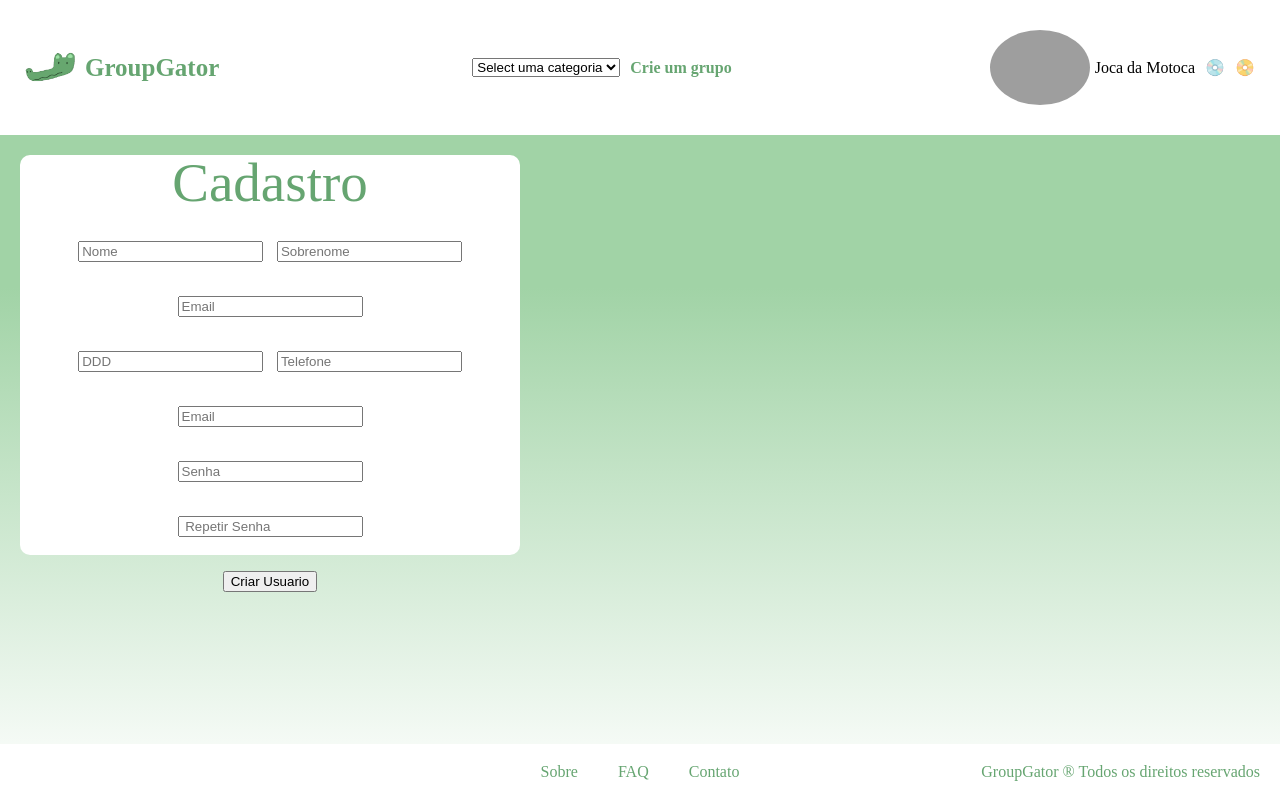
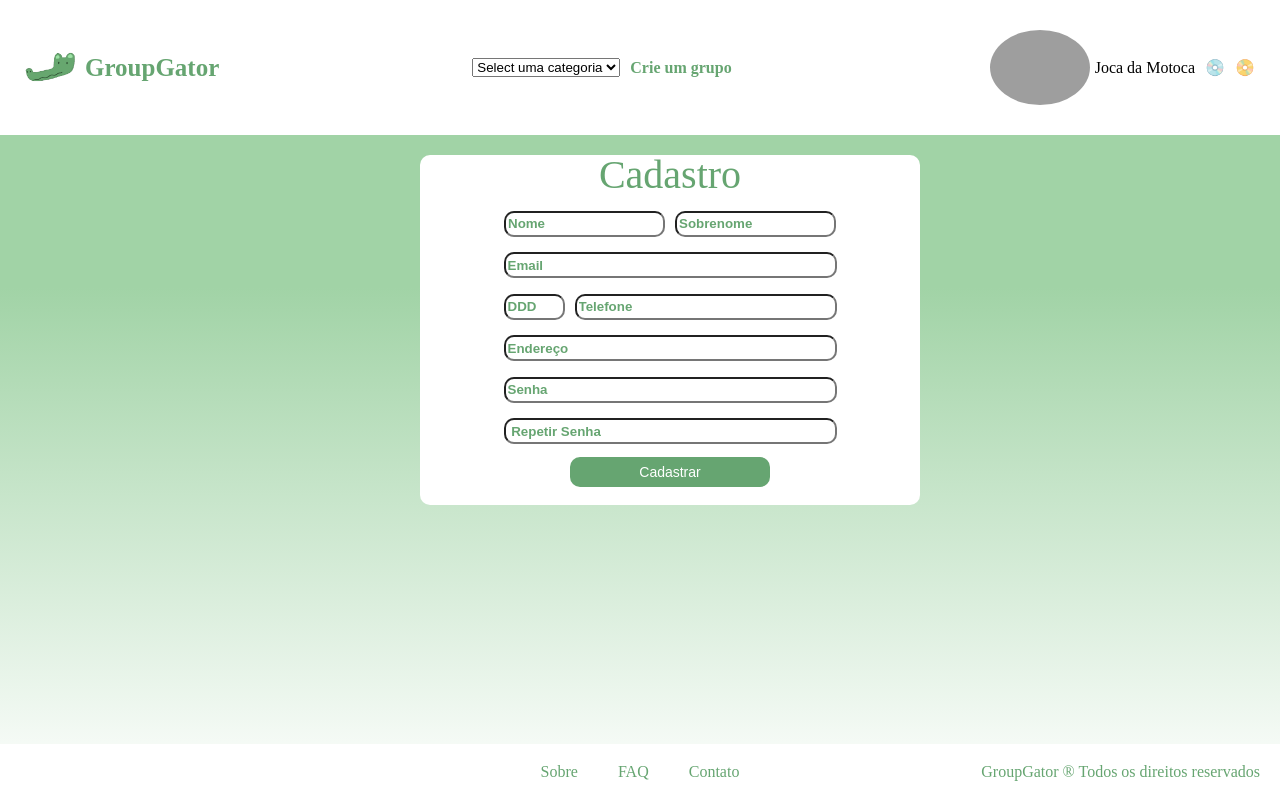
Before and after one commit to matheuskroska/academic-groupgator, a React (Create React App) app: page /signIn in a window 1280 px wide. Built offline with nearby package versions, Linux system fonts and the light colour scheme; grey boxes are pictures that could not be loaded.

Commit message:
routes e auth

```diff
--- a/src/components/Header/Header.js
+++ b/src/components/Header/Header.js
@@ -2,6 +2,7 @@ import React from 'react'
 import {NavContainer,NavWrapper,NavLeft,NavRight,NavCenter, NavProfile, NavSidebar} from './Header.elements'
 import { useState } from 'react';
 import logo  from '../../img/logo.png';
+
 
 export const Header = () => {
 
--- a/src/css/style.css
+++ b/src/css/style.css
@@ -35,6 +35,13 @@ h8{
     color: #335237;
 }
 
+h9{
+    font-style: 'Roboto Condensed', sans-serif;
+    font-size: 16px;
+    text-align: left;
+    color: #66A571;
+}
+
 .bSignIn{
     background-color: #66A571;
     color: white;
@@ -60,10 +67,80 @@ h8{
 .signIn{
     text-align: center;
     align-items: center;
-    font-size: 55px;
+    font-size: 40px;
     color: #66A571;
     width: 500px;
-    height: 400px;
+    height: 350px;
     background-color: #ffffff;
     border-radius: 10px;
+    justify-content: center;
+    margin-left: 400px;
+
 }
+
+.login{
+    text-align: center;
+    align-items: center;
+    font-size: 40px;
+    color: #66A571;
+    width: 500px;
+    height: 250px;
+    background-color: #ffffff;
+    border-radius: 10px;
+    justify-content: center;
+    margin-left: 400px;
+
+}
+
+.inputCadastro{
+
+    width: 153px;
+    height: 20px;
+    margin: 0;
+    border-radius: 10px;
+}
+
+.inputCadastro1{
+
+    width: 325px;
+    height: 20px;
+    margin: 0;
+    border-radius: 10px;
+}
+
+.inputCadastro3{
+
+    width: 53px;
+    height: 20px;
+    margin: 0;
+    border-radius: 10px;
+}
+
+.inputCadastro4{
+
+    width: 254px;
+    height: 20px;
+    margin: 0;
+    border-radius: 10px;
+}
+
+::placeholder {
+    color: #66A571;
+    opacity: 1;
+    font-weight: bold;
+
+  }
+
+  .bCadastrar{
+    background-color: #66A571;
+    color: white;
+    border: none;
+    font-size: 14px;
+    border-radius: 10px;
+    cursor: pointer;
+    text-decoration: none;
+    padding: 5px;
+    width: 200px;
+    height: 30px;
+
+}
--- a/src/pages/Home/index.js
+++ b/src/pages/Home/index.js
@@ -1,6 +1,7 @@
 import React from "react";
 import {Link} from 'react-router-dom';
 import logo  from '../../img/logo.png';
+
 
 function Home(){
   return(
--- a/src/pages/Login/index.js
+++ b/src/pages/Login/index.js
@@ -1,17 +1,45 @@
-import { React, useState, useEffect } from "react";
+import React, {useState, useEffect, Component } from "react";
+import SignIn from '../SignIn'
 import firebase from '../../firebase-config';
+import {Link} from 'react-router-dom';
 
 
 
 function Login() {
 
+  const [email, setEmail] = useState("");
+  const [senha, setSenha] = useState("");
+
+  const deslogar = async (e) => {
+    await firebase.auth().signOut();
+    //voltar para tela de inicio
+  }
+
+  const logar = async (e) => {
+    await firebase.auth().signInWithEmailAndPassword(email, senha)
+    .then(()=>{
+      alert("entrou");
+    })
+    .catch((error) =>{
+
+        alert("deu ruim");
+
+    })
+  }
 
   return (
     <div className="login">
 
-      <h1> oi</h1>
+      <h2>Login</h2>
 
-    </div>
+      <input class="inputCadastro1" type="email" placeholder="Email" onChange={ (e)=> {setEmail(e.target.value)}}></input><br></br>
+      <input class="inputCadastro1" type="password" placeholder="Senha" onChange={ (e)=> {setSenha(e.target.value)}}></input><br></br>
+      <h9>Esqueci a senha</h9> <br></br>
+      <button class="bCadastrar" onClick = {logar}> Login </button>
+      <Link to= '/Login' class="bLogin">Login</Link>
+
+
+      </div>
 
   )
 }
--- a/src/pages/SignIn/index.js
+++ b/src/pages/SignIn/index.js
@@ -1,11 +1,10 @@
 import React, {Component, useState, useEffect} from "react";
 import firebase from '../../firebase-config';
-
+import {Link} from 'react-router-dom';
 
 
 function SignIn() {
 
-  const [estado, setEstado] = useState();
   const [email, setEmail] = useState("");
   const [senha, setSenha] = useState("");
   const [msg, setMsg] = useState("");
@@ -16,58 +15,42 @@ function SignIn() {
   const [endereco, setEndereco] = useState("");
 
 
-    const [usuario, setUser] = useState([]);
+    const inserirUsuario = async (e) => {
+      await firebase.auth().createUserWithEmailAndPassword(email, senha)
+      .then(async(value)=>{
+        await firebase.firestore().collection("usuario").doc(value.user.uid)
+        .set({
+          nome: nome,
+          sobrenome: sobrenome,
+          ddd: ddd,
+          telefone: telefone,
+          endereco: endereco
+        }).then(()=>{
+          alert("Cadastrado com sucesso");
+        })
+        .catch((error) =>{
 
-    function useUser() {
-      const [usuario, setUser] = useState([]);
+            alert("deu ruim");
 
-      useEffect(() => {
-        firebase.firestore()
-          .collection('usuarios')
-          .onSnapshot((snapshot) => {
-            const newUser = snapshot.docs.map((doc) => ({
-              id: doc.id,
-              ...doc.data()
-            }))
-
-            setUser(newUser)
-          })
-      }, [])
-
-      return usuario
-    }
-
-
-    const inserirUsuario = async (e) => {
-      e.preventDefault();
-      if(typeof estado != "undefined" || estado != null){
-        await firebase.firestore().collection('usuarios').add({
-        nome: estado,
-        insertDate: new Date()
-        }).then( () => {
-          console.log("gravou corretamente");
-        }).catch( (erro) => {
-          console.log("erro " + erro);
-        });
-      }else {
-        alert ("Invalid data");
-      }
+        })
+      });
     }
 
 
 
     return (
-      <div className="signIn">
+      <div className="signIn" >
         <h2>Cadastro</h2>
-        <input type="text" placeholder="Nome" onChange={ (e)=> {setNome(e.target.value)}}></input>&nbsp;
-        <input type="text" placeholder="Sobrenome" onChange={ (e)=> {setSobrenome(e.target.value)}}></input><br></br>
-        <input type="text" placeholder="Email" onChange={ (e)=> {setEmail(e.target.value)}}></input><br></br>
-        <input type="text" placeholder="DDD" onChange={ (e)=> {setDdd(e.target.value)}}></input>&nbsp;
-        <input type="text" placeholder="Telefone" onChange={ (e)=> {setTelefone(e.target.value)}}></input><br></br>
-        <input type="text" placeholder="Email" onChange={ (e)=> {setEmail(e.target.value)}}></input><br></br>
-        <input type="password" placeholder="Senha" onChange={ (e)=> {setSenha(e.target.value)}}></input><br></br>
-        <input type="password" placeholder=" Repetir Senha" onChange={ (e)=> {setSenha(e.target.value)}}></input><br></br>
-        <button onClick = {inserirUsuario}> Criar Usuario</button>
+
+        <input class="inputCadastro" type="text" placeholder="Nome" onChange={ (e)=> {setNome(e.target.value)}}></input>&nbsp;
+        <input class="inputCadastro" type="text" placeholder="Sobrenome" onChange={ (e)=> {setSobrenome(e.target.value)}}></input>
+        <input class="inputCadastro1" type="email" placeholder="Email" onChange={ (e)=> {setEmail(e.target.value)}}></input><br></br>
+        <input class="inputCadastro3" type="text" placeholder="DDD" onChange={ (e)=> {setDdd(e.target.value)}}></input>&nbsp;
+        <input class="inputCadastro4" type="text" placeholder="Telefone" onChange={ (e)=> {setTelefone(e.target.value)}}></input><br></br>
+        <input class="inputCadastro1" type="text" placeholder="Endereço" onChange={ (e)=> {setEndereco(e.target.value)}}></input><br></br>
+        <input class="inputCadastro1" type="password" placeholder="Senha" onChange={ (e)=> {setSenha(e.target.value)}}></input><br></br>
+        <input class="inputCadastro1" type="password" placeholder=" Repetir Senha" onChange={ (e)=> {setSenha(e.target.value)}}></input><br></br>
+        <button class="bCadastrar" onClick = {inserirUsuario}> Cadastrar</button>
 
 
       </div>
```
